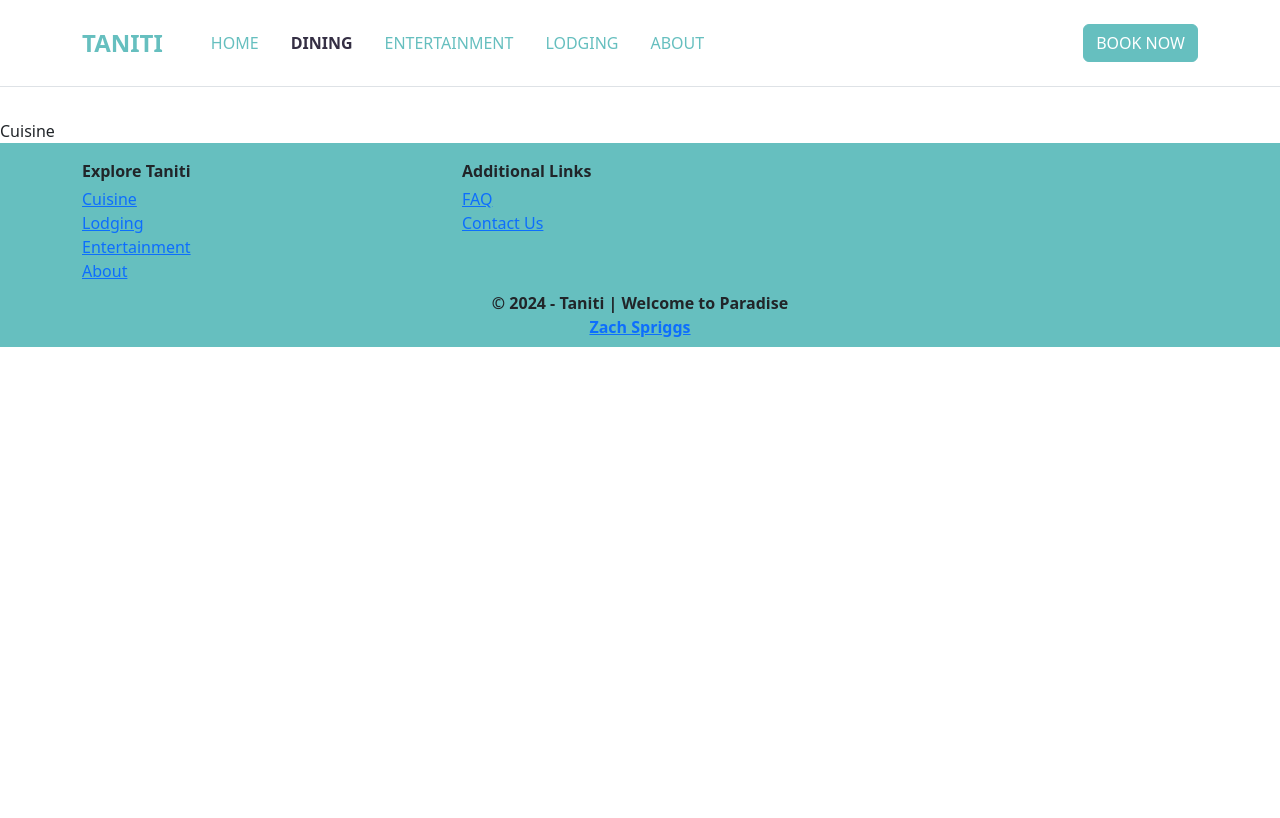
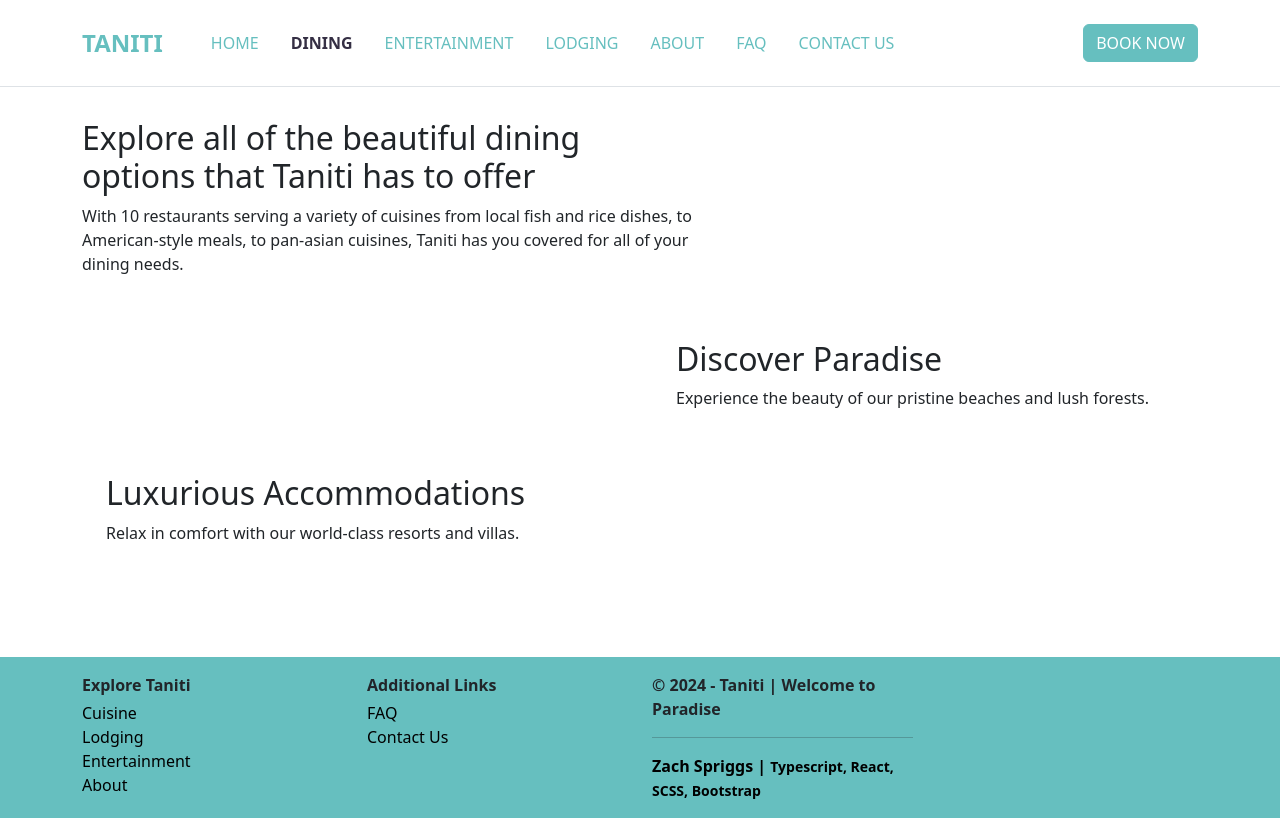
Before and after one commit to ZachSpriggs/Taniti, a React (Create React App) app: page /dining in a window 1280 px wide. Built offline with nearby package versions, Linux system fonts and the light colour scheme.

Commit message:
footer adjustments

```diff
--- a/src/components/Footer/Footer.module.scss
+++ b/src/components/Footer/Footer.module.scss
@@ -2,8 +2,8 @@
 
 .footerBg {
   background-color: $turq;
+  a {
+    color: black;
+    text-decoration: none;
+  }
 }
-
-a {
-  color: black;
-}
--- a/src/components/Footer/Footer.tsx
+++ b/src/components/Footer/Footer.tsx
@@ -7,10 +7,10 @@ type year = number;
 const Footer = () => {
   const currYear: year = new Date().getFullYear();
   return (
-    <Container fluid className={`pt-3 px-3 ${styles.footerBg}`}>
+    <Container fluid className={`pt-3 px-3 pb-3 ${styles.footerBg}`}>
       <Container>
         <Row className="align-items-start">
-          <Col xs={12} md={4} className="d-flex flex-column">
+          <Col xs={12} md={3} className="d-flex flex-column">
             <div className="d-flex flex-column">
               <p className="fw-bold mb-1">Explore Taniti</p>
               <NavLink to="/dining">Cuisine</NavLink>
@@ -19,24 +19,23 @@ const Footer = () => {
               <NavLink to="/about">About</NavLink>
             </div>
           </Col>
-          <Col xs={12} md={4} className="d-flex flex-column">
+          <Col xs={12} md={3} className="d-flex flex-column">
             <p className="fw-bold mb-1">Additional Links</p>
             <NavLink to="/faq">FAQ</NavLink>
             <NavLink to="/contact" className="mb-3">
               Contact Us
             </NavLink>
           </Col>
-        </Row>
-        <Row className="py-2">
-          <Col xs={12} className="text-center">
+          <Col xs={12} md={3} className="d-flex flex-column">
             <strong>
               &copy; {currYear} - Taniti | Welcome to Paradise
+              <hr/>
             </strong>
-          </Col>
-          <Col xs={12} className="text-center">
             <strong>
               <a href="https://www.linkedin.com/in/ZachSpriggs/">
                 Zach Spriggs
+                {' | '}
+                <small>Typescript, React, SCSS, Bootstrap</small>
               </a>
             </strong>
           </Col>
--- a/src/components/Navigation/Navbar.tsx
+++ b/src/components/Navigation/Navbar.tsx
@@ -14,7 +14,7 @@ const MainNav = () => {
           </NavLink>
         </Navbar.Brand>
         <Navbar.Toggle aria-controls="basic-navbar-nav" />
-        <Navbar.Collapse id="basic-navbar-nav" className="text-center">
+        <Navbar.Collapse className="text-center">
           <Nav className="me-auto align-items-center">
             <NavLink to="/" className={({ isActive }) => (isActive ? "nav-active": "")}>
               Home
@@ -30,6 +30,12 @@ const MainNav = () => {
             </NavLink>
             <NavLink to="/about" className={({ isActive }) => (isActive ? "nav-active": "")}>
               About
+            </NavLink>
+            <NavLink to="/faq" className={({ isActive }) => (isActive ? "nav-active": "")}>
+              FAQ
+            </NavLink>
+            <NavLink to="/contact" className={({ isActive }) => (isActive ? "nav-active": "")}>
+              Contact Us
             </NavLink>
           </Nav>
           <Button
--- a/src/pages/Cuisine/Cuisine.tsx
+++ b/src/pages/Cuisine/Cuisine.tsx
@@ -1,11 +1,53 @@
 import React from 'react'
+import { Container, Row, Col, Image } from 'react-bootstrap';
+import styles from './Cuisine.module.scss';
 
-type Props = {}
+const Cuisine = () => {
+  return (
+    <div className={styles.home}>
+      <Container>
+        <Row className="min-vh-75 vw-100 align-items-center">
+          <Col md={8} lg={6}>
+            <div>
+              <h2> Explore all of the beautiful dining options that Taniti has to offer</h2>
+              <p>With 10 restaurants serving a variety of cuisines from local fish and rice dishes, to American-style
+                meals, to pan-asian cuisines, Taniti has you covered for all of your dining needs.
+              </p>
+            </div>
+          </Col>
+        </Row>
+      </Container>
 
-const Cuisine = (props: Props) => {
-  return (
-    <div>Cuisine</div>
-  )
-}
+
+
+      <Container className="py-5">
+        <Row className="align-items-center mb-5">
+          <Col md={6}>
+            {/* <Image src={image1} alt="Feature 1" fluid /> */}
+          </Col>
+          <Col md={6}>
+            <div className="px-md-4">
+              <h2>Discover Paradise</h2>
+              <p>Experience the beauty of our pristine beaches and lush forests.</p>
+            </div>
+          </Col>
+        </Row>
+
+        <Row className="align-items-center mb-5">
+          <Col md={{ span: 6, order: 2 }}>
+            {/* <Image src={image4} alt="Feature 2" fluid /> */}
+          </Col>
+          <Col md={{ span: 6, order: 1 }}>
+            <div className="px-md-4">
+              <h2>Luxurious Accommodations</h2>
+              <p>Relax in comfort with our world-class resorts and villas.</p>
+            </div>
+          </Col>
+        </Row>
+      </Container>
+    </div>
+  );
+};
+
 
 export default Cuisine
```
